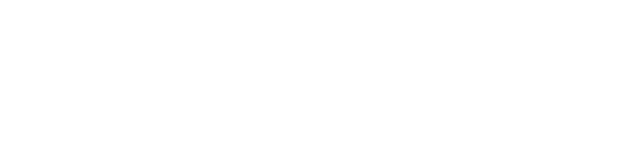
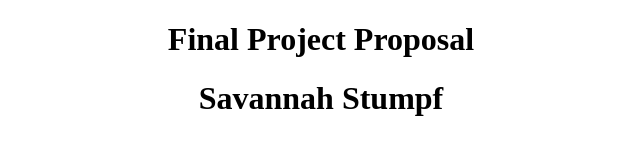
Before and after one commit to savannah7704/final-project-proposal, a plain HTML site: page index.html in a window 1280 px wide. Shown: the whole page, without its empty margins (319-959 px from the left). Drawn offline with Linux system fonts and the light colour scheme.

Commit message:
Update files.

```diff
--- a/index.html
+++ b/index.html
@@ -1,6 +1,9 @@
 <!DOCTYPE html>
 <html lang="en-US">
 <head>
-<title>Savannah Stumpf</title>
+<title>Final Project Proposal</title>
 <link rel="stylesheet" href="index.css">
 <meta charset="UTF-8">
+</head>
+<h1 style="font-family: Cochin;"><h1 style="text-align: center">Final Project Proposal</h1>
+<h2 style="font-family: Cochin;"><h1 style="text-align: center">Savannah Stumpf</h2>
```
